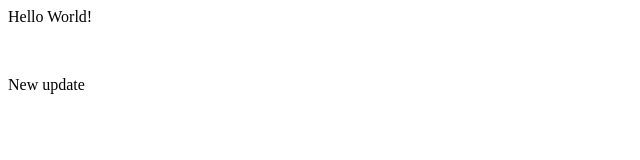
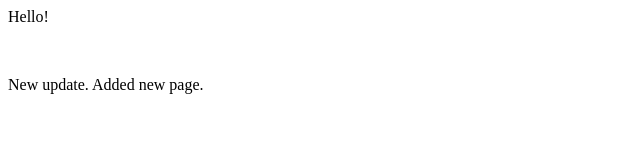
Before and after one commit to AnubhavBaranawal/localrepo, a plain HTML site: page index.html in a window 1280 px wide. Shown: the whole page, without its empty margins (0-640 px from the left). Drawn offline with Linux system fonts and the light colour scheme.

Commit message:
New page

```diff
--- a/index.html
+++ b/index.html
@@ -1,3 +1,2 @@
-<p>Hello World!</p>
-<br>
-<p>New update</p>
+<p>Hello!</p> <br>
+<p>New update. Added new page.</p>
```
